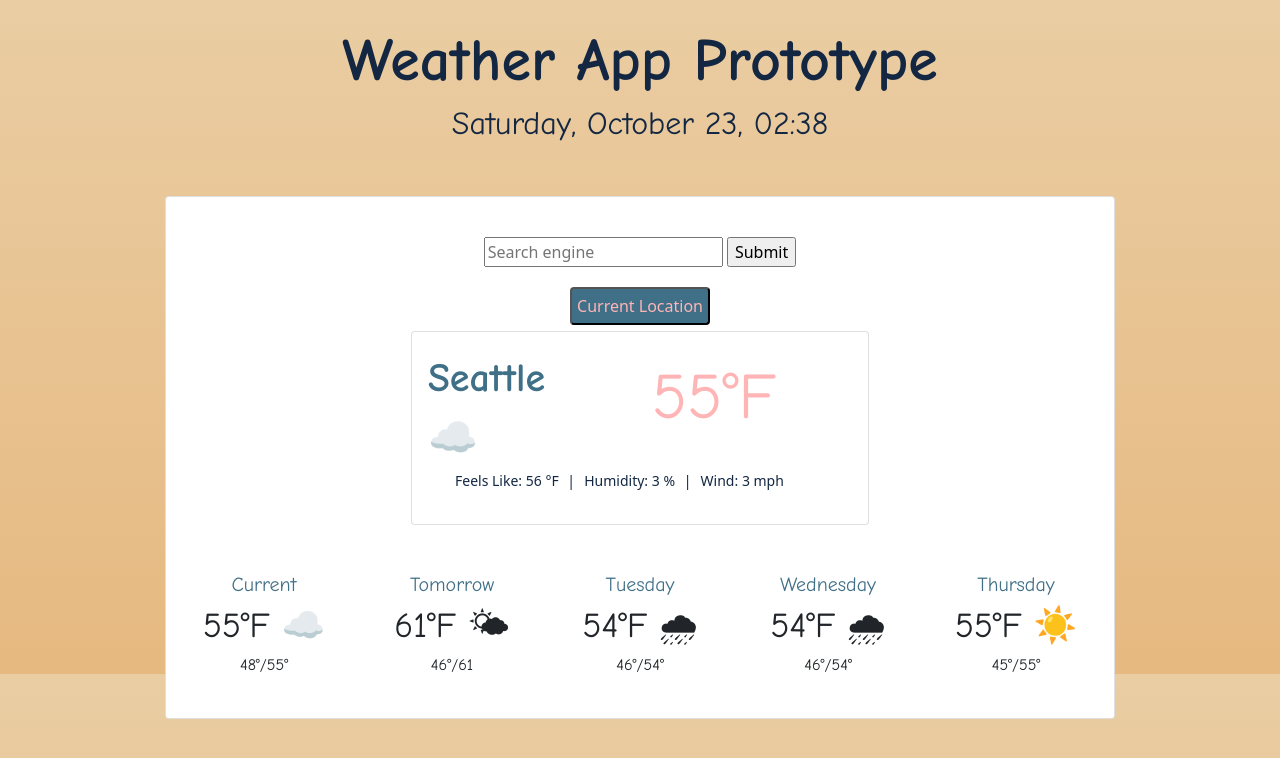
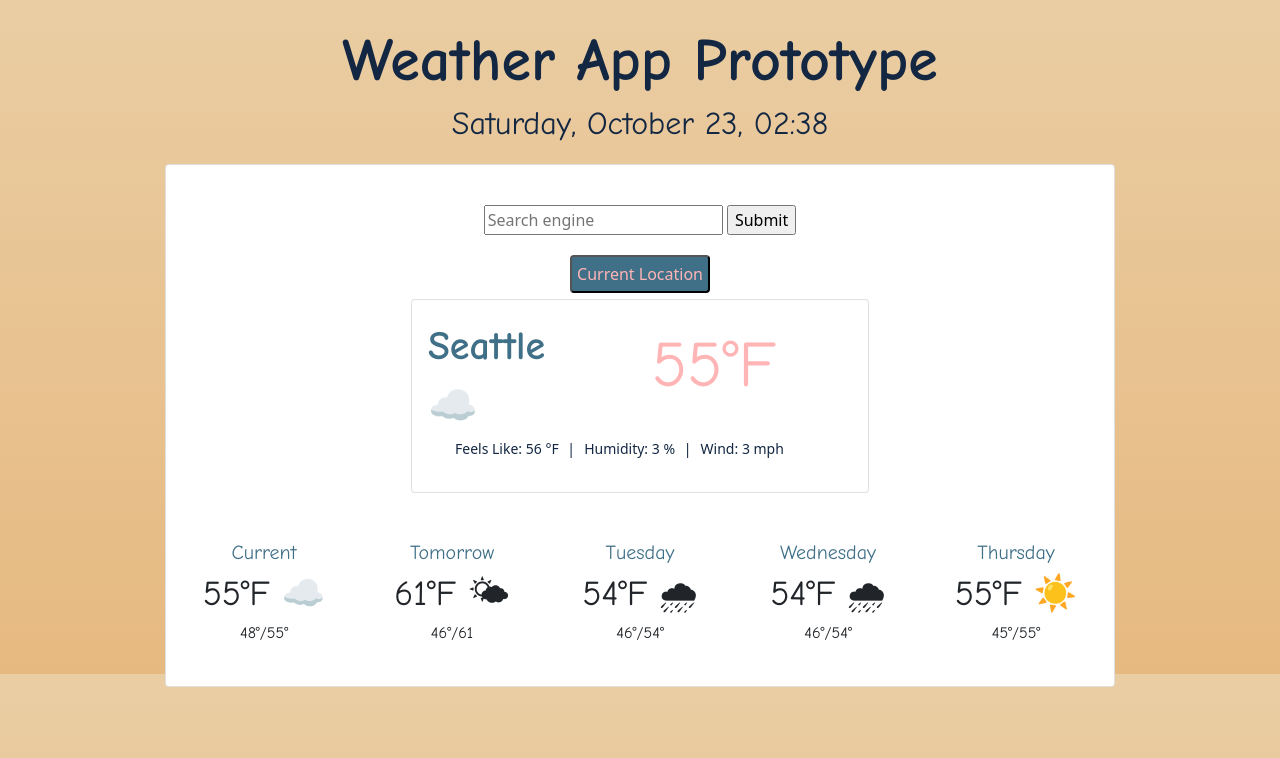
Before and after one commit to Briana-M/Weather-App-Prototype, a plain HTML site: page index.html in a window 1280 px wide. Drawn offline with nearby package versions, Linux system fonts and the light colour scheme.

Commit message:
Update card positioning

```diff
--- a/src/style.css
+++ b/src/style.css
@@ -48,7 +48,7 @@ button:hover {
   max-width: 950px;
   display: block;
   margin: 0 auto;
-  top: 45px;
+  top: 13px;
   padding: 60px 0;
 }
 
```
